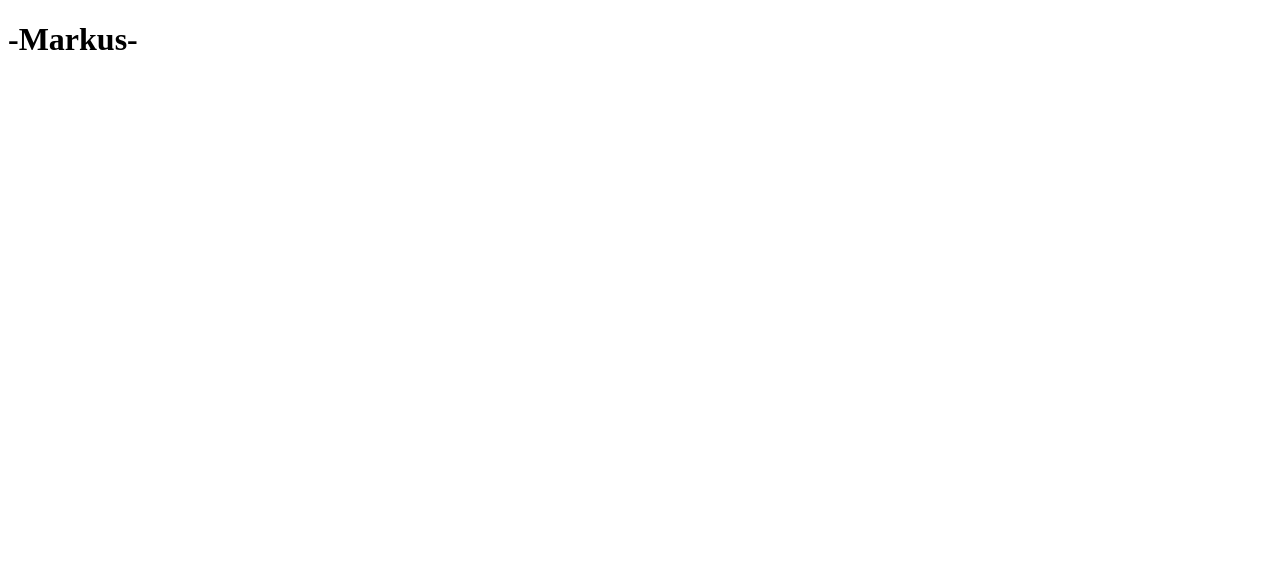
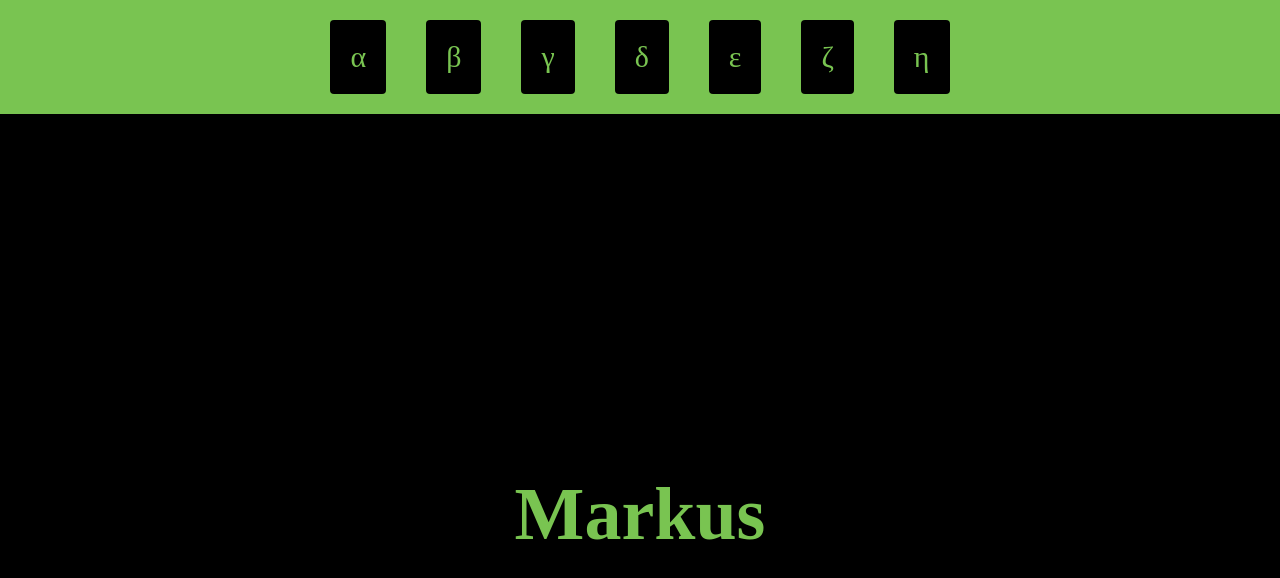
Before and after one commit to W0RMUS/w0rmus.github.io, a React (Vite) app: page / in a window 1280 px wide. Shown: the top 578 px of the page. Built offline with nearby package versions, Linux system fonts and the light colour scheme.

Commit message:
Add first version of page

```diff
--- a/src/App.tsx
+++ b/src/App.tsx
@@ -1,9 +1,21 @@
 import React from 'react';
+import './global.css';
 
 function App() {
   return (
     <div>
-      <h1>-Markus-</h1>
+      <div className="header">
+        <div>&#945;</div>
+        <div>&#946;</div>
+        <div>&#947;</div>
+        <div>&#948;</div>
+        <div>&#949;</div>
+        <div>&#950;</div>
+        <div>&#951;</div>
+      </div>
+      <div className="home-container">
+        <h1 className="h1">Markus</h1>
+      </div>
     </div>
   );
 }
--- /dev/null
+++ b/src/global.css
@@ -0,0 +1,53 @@
+body {
+    margin: 0;
+}
+
+.header {
+    background-color: rgb(121, 196, 81);
+    width: 100%;
+    min-height: 60px;
+    position: sticky;
+    display: flex;
+    top: 0;
+    text-align: center;
+    align-items: center;
+    justify-content: center;
+}
+
+.header > div {
+    background-color: #000000;
+    color: rgb(121, 196, 81);
+    margin: 20px;
+    padding: 20px;
+    font-size: 30px;
+    border-radius: 4px;
+}
+
+.header > div:hover {
+    background-color: rgb(255, 255, 255);
+}
+
+.header > div:active {
+    background-color: rgb(255, 132, 132);
+}
+
+.title {
+    color: white;
+    font-size: 32px;
+    margin: 0;
+}
+
+.home-container {
+    display: flex;
+    align-items: center;
+    justify-content: center;
+    width: 100%;
+    height: 100vh;
+    background-color: rgb(0, 0, 0);
+}
+
+.h1 {
+    color: rgb(121, 196, 81);
+    font-size: 74px;
+    margin: 0;
+}
--- a/src/index.tsx
+++ b/src/index.tsx
@@ -1,5 +1,5 @@
 import React, { StrictMode } from 'react';
-import ReactDOM from 'react-dom';
+import ReactDOM from 'react-dom/client';
 import App from './App';
 
 // @ts-expect-error - This is a valid call to ReactDOM
```
